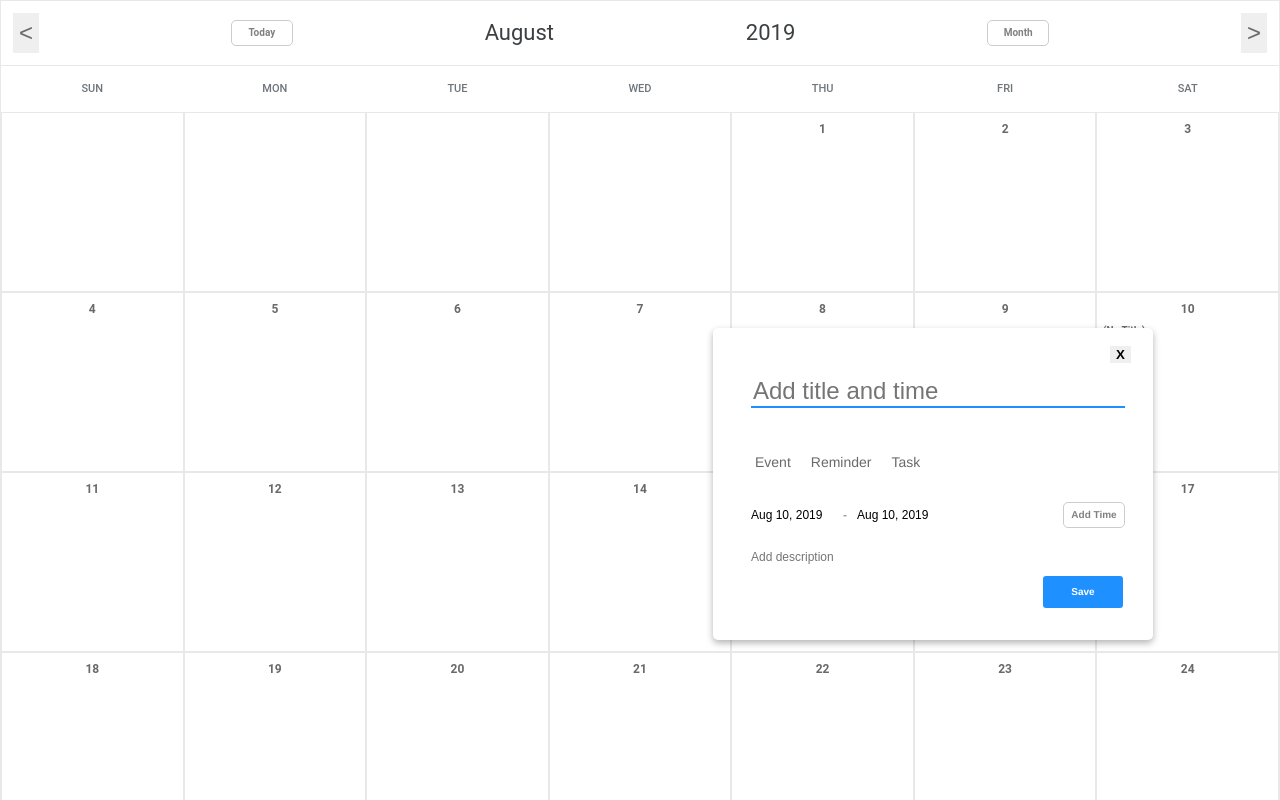
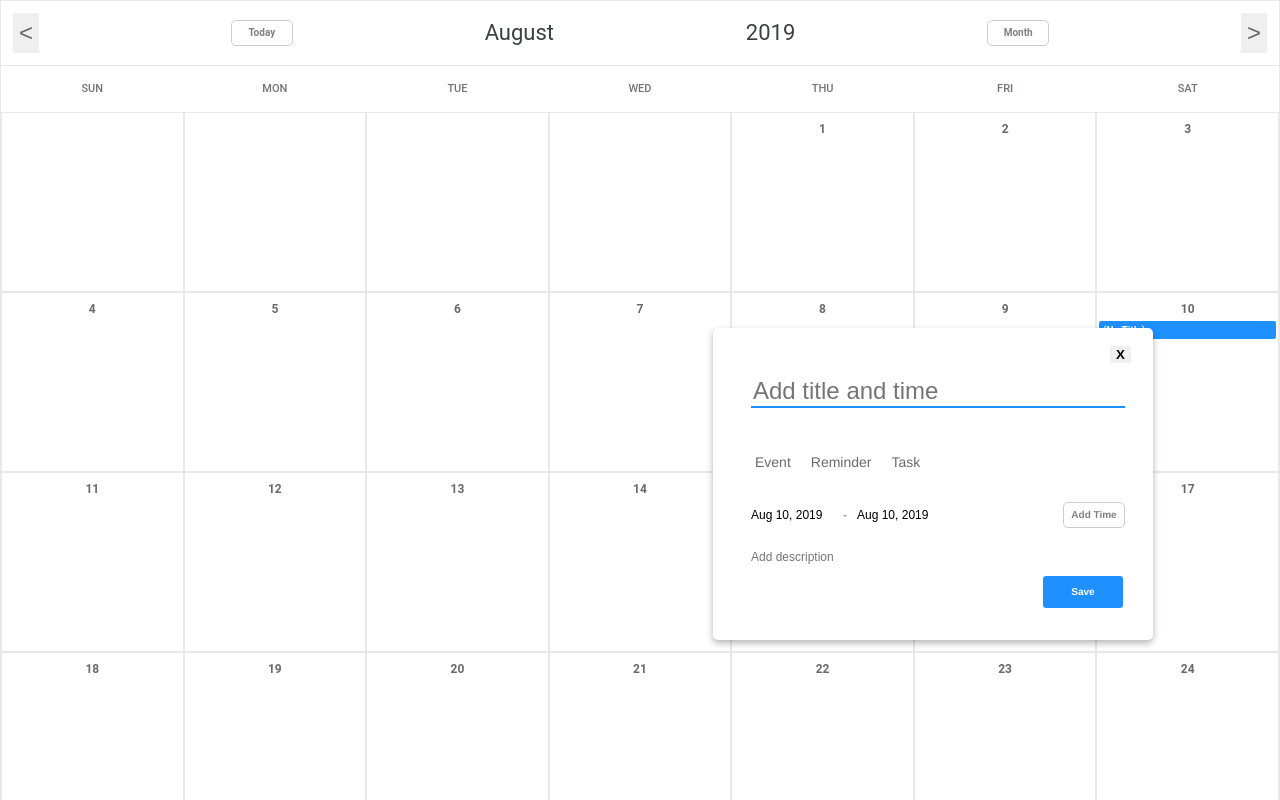
Before and after one commit to panama24/calendar, a React (Create React App) app: page / in a window 1280 px wide. Both pictures are taken after a click on the element "10". Shown: the top 800 px of the page. Built offline with nearby package versions, Linux system fonts and the light colour scheme.

Commit message:
handles conditional logic and styling for popup event action buttons

```diff
--- a/src/App.js
+++ b/src/App.js
@@ -10,7 +10,7 @@ function App() {
   const [numberOfDaysInMonth, setNumberOfDaysInMonth] = useState(0);
   const [selectedDay, setSelectedDay] = useState('');
   const [scheduledEvents, setScheduledEvents] = useState([]);
-  const [toggleEventAction, setToggleEventAction] = useState({});
+  const [toggleEventAction, setToggleEventAction] = useState({ type: 'event' });
 
   useEffect(() => {
     const firstDay = moment(currentDate)
--- a/src/components/calendar/days.js
+++ b/src/components/calendar/days.js
@@ -1,7 +1,7 @@
 import React, { useRef, useState } from 'react';
 import moment from 'moment';
 import { PlaceholderEvent, ScheduledEvents } from './events';
-import { Day, Event, Number, NumberWrapper } from './styles';
+import { Day, Number, NumberWrapper } from './styles';
 import Form from '../form';
 import Popup from '../popup';
 import { getDailyEvents } from '../../helpers';
--- a/src/components/calendar/events.js
+++ b/src/components/calendar/events.js
@@ -10,14 +10,46 @@ import {
 } from './styles';
 import Popup from '../popup';
 
+const DARK_GREY = '#696969';
+const LIGHT_GREY = 'WhiteSmoke';
+const WHITE = '#FFFFFF';
+
 const PlaceholderEvent = ({ toggleEventAction }) => {
-  console.log(toggleEventAction);
-  const styles = {};
+  const title = toggleEventAction.title;
+  const startTime = toggleEventAction.start;
+  const eventType = toggleEventAction.type;
+
+  const colors = {
+    event: 'dodgerBlue',
+    reminder: '#3333FF',
+    task: '#33CCFF',
+  };
+
+  const hoverColors = {
+    event: '#1476d4',
+    reminder: '#4D4DFF',
+    task: '#00BFFF',
+  };
+
+  const styles = {
+    bgColor: startTime ? WHITE : colors[eventType],
+    color: startTime ? DARK_GREY : WHITE,
+    boxShadow: startTime ? '0 3px 7px rgba(0, 0, 0, 0.3)' : 'none',
+    hoverBgColor: startTime ? LIGHT_GREY : hoverColors[eventType],
+    hoverColor: startTime ? DARK_GREY : LIGHT_GREY,
+  };
+
   return (
     <Event {...styles}>
-      {toggleEventAction.type === 'time' && <EventIcon size='10px' />}
-      {toggleEventAction.start || ''}
-      {toggleEventAction.title || '(No Title)'}
+      {startTime ? (
+        <span>
+          <EventIcon size='10px' color={colors[eventType]} />
+          <TextWrapper>{startTime}</TextWrapper>
+          {title || ''}
+        </span>
+      ) : (
+        <span>{'(No Title)'}</span>
+      )}
     </Event>
   );
 };
--- a/src/components/calendar/styles.js
+++ b/src/components/calendar/styles.js
@@ -30,9 +30,6 @@ const Event = styled.span`
   align-items: center;
   font-size: 10px;
   font-weight: bold;
-  color: ${({ color }) => color ? color : DARK_GREY};
-  background: ${({ bgColor }) => bgColor};
-  box-shadow: ${({ boxShadow }) => boxShadow ? boxShadow : 'none'};
   border-radius: 2px;
   height: 18px;
   width: 96%;
@@ -41,9 +38,13 @@ const Event = styled.span`
   text-overflow: clip;
   overflow: hidden;
   margin-bottom: 2px;
+  box-shadow: ${({ boxShadow }) => boxShadow};
+  background: ${({ bgColor }) => bgColor};
+  color: ${({ color }) => color};
 
   &:hover {
-    background: ${({ hoverBg }) => hoverBg};
+    background: ${({ hoverBgColor }) => hoverBgColor};
+    color: ${({ hoverColor }) => hoverColor};
   }
 `;
 
@@ -185,18 +186,19 @@ const ViewEventBody = styled.div`
 const EventIcon = styled.span`
   height: ${({ size }) => size ? size : '10px'};
   width: ${({ size }) => size ? size : '10px'};
-  background-color: dodgerBlue;
+  background-color: ${({ color }) => color};
   border-radius: ${({ radius }) => radius ? radius : '50%'};
   display: inline-block;
   margin-right: 8px;
-`;
+`
 
 const EventLockup = styled.div`
   display: flex;
   align-items: flex-start;
 `;
 
-const TextWrapper = styled.div`
+const TextWrapper = styled.span`
+  margin-right: 8px;
 `;
 
 export {
--- a/src/components/form/index.js
+++ b/src/components/form/index.js
@@ -88,22 +88,13 @@ const Form = ({ formSubmissionHandler, selectedDay, togglingEventAction }) => {
           />
         </TitleWrapper>
         <ActionsWrapper>
-          <ActionButton
-            onClick={() => alert('ehreh')}
-            value={formValues.description}
-          >
+          <ActionButton onClick={() => togglingEventAction({ type: 'event' })}>
             Event
           </ActionButton>
-          <ActionButton
-            onClick={() => alert('ehreh')}
-            value={formValues.description}
-          >
+          <ActionButton onClick={() => togglingEventAction({ type: 'reminder' })}>
             Reminder
           </ActionButton>
-          <ActionButton
-            onClick={() => alert('ehreh')}
-            value={formValues.description}
-          >
+          <ActionButton onClick={() => togglingEventAction({ type: 'task' })}>
             Task
           </ActionButton>
         </ActionsWrapper>
```
